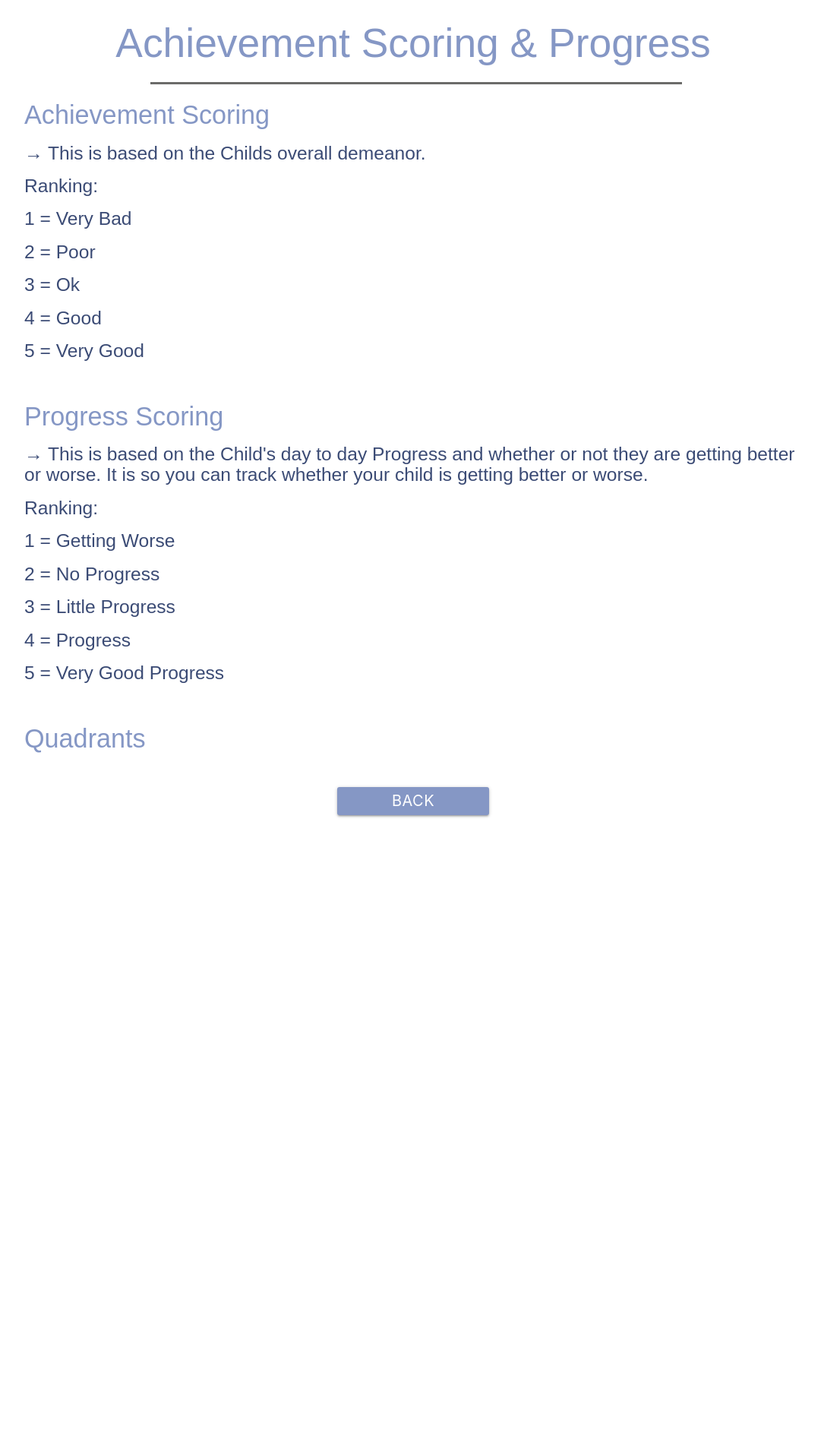
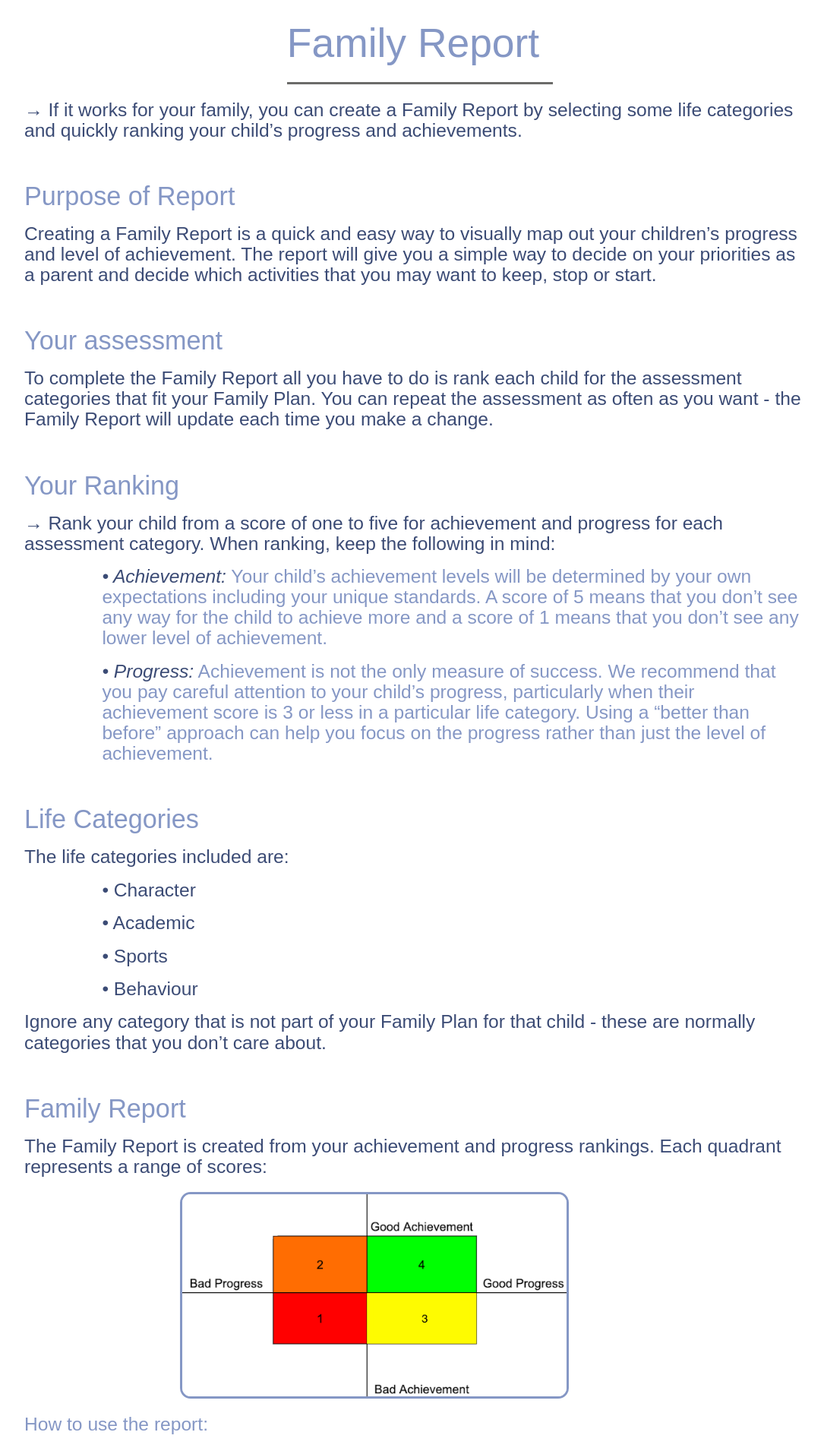
Before and after one commit to Brontesewell/pgparenting_client, a React (Create React App) app: page /about_scoring in a window 1280 px wide. Shown: the part 200-2106 px from the top of the page at 76% size, without its empty margins (96-1181 px from the left). Before the commit the page ends 1353 px from the top, so only its background shows below. Built offline with nearby package versions, Linux system fonts and the light colour scheme; no server answers.

Commit message:
family report

```diff
--- a/src/App.css
+++ b/src/App.css
@@ -1424,15 +1424,23 @@ input[type=submit]:hover {
   margin-top: -42px
 }
 
+#child-name{
+  margin-right: 400px;
+  border: none;
+}
+
 #delete-fav {
   background-color: #8597C5;
+  width: 60%;
+  margin-left: 20%;
+  margin-right: 20%;
   /* margin-bottom: 20px; */
 }
 
 #favs-box{
   border-style: double;
   border-color: #8597C5;
-  width: 42%;
+  width: 22%;
   float: left;
   margin-left: 20px;
   margin-right: 10px;
@@ -1449,21 +1457,21 @@ input[type=submit]:hover {
 }
 
 #asp-title{
-color: #8597C5
+color: #8597C5;
 }
 
 #asp-line{
   border-bottom-style: solid;
   border-bottom-color: #6B6b69;
-  width: 700px;
-  margin-left: 23%;
+  width: 350px;
+  margin-left: 37%;
   margin-bottom: 20px;
 }
 
 #about-s-p{
   background-color: #8597C5;
   color: white;
-  font-size: 13px;
+  font-size: 17px;
   padding: 10px 20px;
   border: none;
   cursor: pointer;
@@ -1476,12 +1484,51 @@ color: #8597C5
   color: #3b4b75;
 }
 
+.define-family{
+  font-weight: 350;
+  color: #3b4b75;
+}
+
 .ranking-asp{
   color: #3b4b75;
 }
 
 .asp-subtitle{
   color: #8597C5;
+}
+
+.asp-defines{
+  color: #8597C5;
+}
+
+#quadrant{
+  width: 50%;
+  margin-top: 10px;
+  margin-bottom: 20px;
+  margin-left: 20%;
+  margin-right: 30%;
+}
+
+#defines{
+  color: #3b4b75;
+}
+
+#defining-asp{
+  margin-left: 10%;
+}
+
+.asp-cats{
+  color: #3b4b75;
+}
+
+#cats{
+  margin-left: 10%;
+}
+
+.asp-rank-title{
+  color: #3b4b75;
+  text-decoration: underline;
+  margin-top: 70px;
 }
 
 #asp-div{
--- a/src/components/Children.js
+++ b/src/components/Children.js
@@ -18,7 +18,7 @@ class Children extends Component {
         return (
             <div>
             <div id="child-div">
-            <h4>{this.props.kid.name}</h4>
+            <h4 id="child-name">{this.props.kid.name}</h4>
             <h6 className="child-gender-bday">Gender: {this.props.kid.gender}</h6>
             <h6 className="child-gender-bday">Birthday: {this.props.kid.birthday}</h6>
            <div id="s-child">
--- a/src/components/Profile.js
+++ b/src/components/Profile.js
@@ -78,7 +78,7 @@ class Profile extends Component  {
             <div id ="quadrant">
             <h3 id="my-children">Children Quadrant</h3>
                 <div className="line-favs"></div>
-                        <Link to='/about_scoring'><button id="about-s-p" >About Achievement Scoring, Progress & Quadrants</button></Link>
+                        <Link to='/about_scoring'><button id="about-s-p" >Family Report Info</button></Link>
 
                 < BehaviourQuadrant currentUser={this.props.currentUser} behaviour_1={this.state.behaviour_1} behaviour_2={this.state.behaviour_2} behaviour_3={this.state.behaviour_3} behaviour_4={this.state.behaviour_4}/>
                 {/* {this.props.currentUser.kids.map(kid => < BehaviourQuadrant kid={kid} />)} */}
--- a/src/containers/AboutASP.js
+++ b/src/containers/AboutASP.js
@@ -1,8 +1,8 @@
 import React, {Component} from 'react';
 import {connect} from 'react-redux'
 import Navbar from './Navbar'
-import Parents from '../Parents.jpg'
 import { Link } from 'react-router-dom';
+import QuadFinales from '../QuadFinales.jpeg'
 
 class AboutASP extends Component {
 
@@ -17,34 +17,71 @@ class AboutASP extends Component {
                 </div>
 
 
-                <h2 id="asp-title">Achievement Scoring & Progress</h2>
+                <h2 id="asp-title">Family Report</h2>
                 <div id="asp-line"></div>
+<div id="asp-div">
+                <h5 className="define-family"> →  If it works for your family, you can create a Family Report by selecting some life categories and quickly ranking your child’s progress and achievements.</h5>
+<br></br>
+                <h4 className="asp-subtitle">Purpose of Report</h4>
+                <h5 className="define-asp"> Creating a Family Report is a quick and easy way to visually map out your children’s progress and level of achievement.  The report will give you a simple way to decide on your priorities as a parent and decide which activities that you may want to keep, stop or start.</h5>
 
+<br></br>
+                <h4 className="asp-subtitle">Your assessment</h4>
+                <h5 className="define-asp">To complete the Family Report all you have to do is rank each child for the assessment categories that fit your Family Plan.  You can repeat the assessment as often as you want - the Family Report will update each time you make a change.</h5>
 
-<div id="asp-div">
-                <h4 className="asp-subtitle">Achievement Scoring</h4>
-                <h5 className="define-asp"> →  This is based on the Childs overall demeanor.</h5>
-               <h5 className="ranking-asp">Ranking:</h5>
-               <h5 className="ranking-asp">1 = Very Bad</h5>
-               <h5 className="ranking-asp">2 = Poor</h5>
-               <h5 className="ranking-asp">3 = Ok</h5>
-               <h5 className="ranking-asp">4 = Good</h5>
-               <h5 className="ranking-asp">5 = Very Good</h5>
+<br></br>
+                <h4 className="asp-subtitle">Your Ranking </h4>
+
+                <h5 className="define-family"> →  Rank your child from a score of one to five for achievement and progress for each assessment category.  When ranking, keep the following in mind:</h5>
+
+                <div id="defining-asp">
+                <h5 className="asp-defines"><i id="defines">•  Achievement:</i>  Your child’s achievement levels will be determined by your own expectations including your unique standards.  A score of 5 means that you don’t see any way for the child to achieve more and a score of 1 means that you don’t see any lower level of achievement.</h5>
+
+               <h5 className="asp-defines"><i id="defines">•  Progress:</i> Achievement is not the only measure of success.  We recommend that you pay careful attention to your child’s progress, particularly when their achievement score is 3 or less in a particular life category.  Using a “better than before” approach can help you focus on the progress rather than just the level of achievement.
+</h5>
+               </div>
+               <br></br>
+
+               <h4 className="asp-subtitle">Life Categories</h4>
+               <h5 className="define-asp">The life categories included are: </h5>
+               <div id="cats">
+               <h5 className="asp-cats">•  Character </h5>
+               <h5 className="asp-cats">•  Academic </h5>
+               <h5 className="asp-cats">•  Sports</h5>
+               <h5 className="asp-cats">•  Behaviour</h5>
+               </div>
+               <h5 className="define-asp">Ignore any category that is not part of your Family Plan for that child - these are normally categories that you don’t care about.
+</h5>
 
                <br></br>
 
-               <h4 className="asp-subtitle">Progress Scoring</h4>
-                <h5 className="define-asp"> → This is based on the Child's day to day Progress and whether or not they are getting better or worse. It is so you can track whether your child is getting better or worse.</h5>
-               <h5 className="ranking-asp">Ranking:</h5>
-               <h5 className="ranking-asp">1 = Getting Worse</h5>
-               <h5 className="ranking-asp">2 = No Progress</h5>
-               <h5 className="ranking-asp">3 = Little Progress</h5>
-               <h5 className="ranking-asp">4 = Progress</h5>
-               <h5 className="ranking-asp">5 = Very Good Progress</h5>
+               <h4 className="asp-subtitle">Family Report</h4>
+               <h5 className="define-asp">The Family Report is created from your achievement and progress rankings.  Each quadrant represents a range of scores:
+</h5>
+                <img id="quadrant" src={QuadFinales} />
+                <br></br>
+                <h5 className="asp-subtitle">How to use the report:</h5>
+               <h5 className="define-asp">Think of the report as a simple way to view different aspects of your child’s life.  </h5>
+               <div id="defining-asp">
+               <h5 className="asp-defines"><i id="defines">•  Quadrant 1:</i> A child in this quadrant may be starting out or you have some work to do.</h5>
+               <h5 className="asp-defines"><i id="defines">•  Quadrant 2: </i> Your child is achieving but you need to focus on helping them make more progress .</h5>
+               <h5 className="asp-defines"><i id="defines">•  Quadrant 3:</i> Your child is progressing but you need to focus on their achievement levels.</h5>
+                <h5 className="asp-defines"><i id="defines">•  Quadrant 4: </i>  If your child is scoring in this quadrant then they are achieving and progressing well.  You have two options:  keep doing what you are doing or raise your standards.</h5>
+               </div>
+<br></br>
+               <h4 className="asp-subtitle">Keep, stop and start</h4>
+               <h5 className="define-asp"> Time for all of us is precious.  The report should help you decide on your priorities including those activities that you may want to keep, stop or start:  </h5>
+               <div id="defining-asp">
+               <h5 className="asp-defines"><i id="defines">•  Keep:</i> What activities should you keep doing?  Your score tells you that they are working so keep doing them.</h5>
+               <h5 className="asp-defines"><i id="defines">•  Stop: </i> What activities should you stop doing?  The hard decision here is that your score may be telling you that certain activities are not working OR that they are not working yet.  If they are obviously not working then stop them.  If they may be working then keep going but keep an eye out for the right results.</h5>
+               <h5 className="asp-defines"><i id="defines">•  Start:</i> What activities should you start doing?  Talk to other parents, read some of our ideas and try new things.  This is particularly important if your child is scoring in quadrants 1, 2 or 3.</h5>
 
-               <br></br>
+                </div>
 
-               <h4 className="asp-subtitle">Quadrants</h4>
+
+<br></br>
+<br></br>
+
                </div>
                <Link to="/profile"><button id="asp-button-back" className="btn">Back</button></Link>
 
--- a/src/containers/AboutUs.js
+++ b/src/containers/AboutUs.js
@@ -1,7 +1,8 @@
 import React, {Component} from 'react';
 import {connect} from 'react-redux'
 import Navbar from './Navbar'
-import Parents from '../Parents.jpg'
+import Parents from '../Parents.jpeg'
+
 
 class AboutUs extends Component {
 
```
Also changed, not shown: src/QuadFinales.jpeg (added), 1 other file (tests, documents, lock files or other folders).
